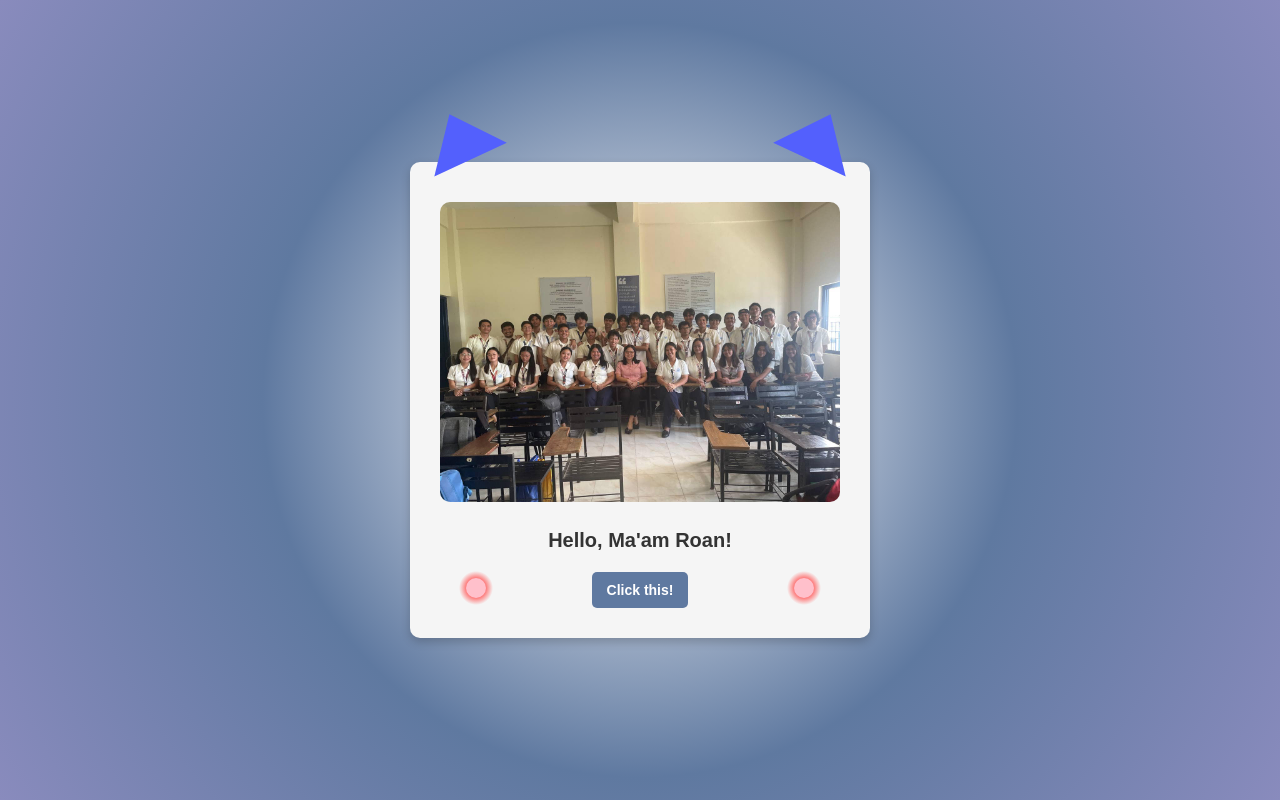
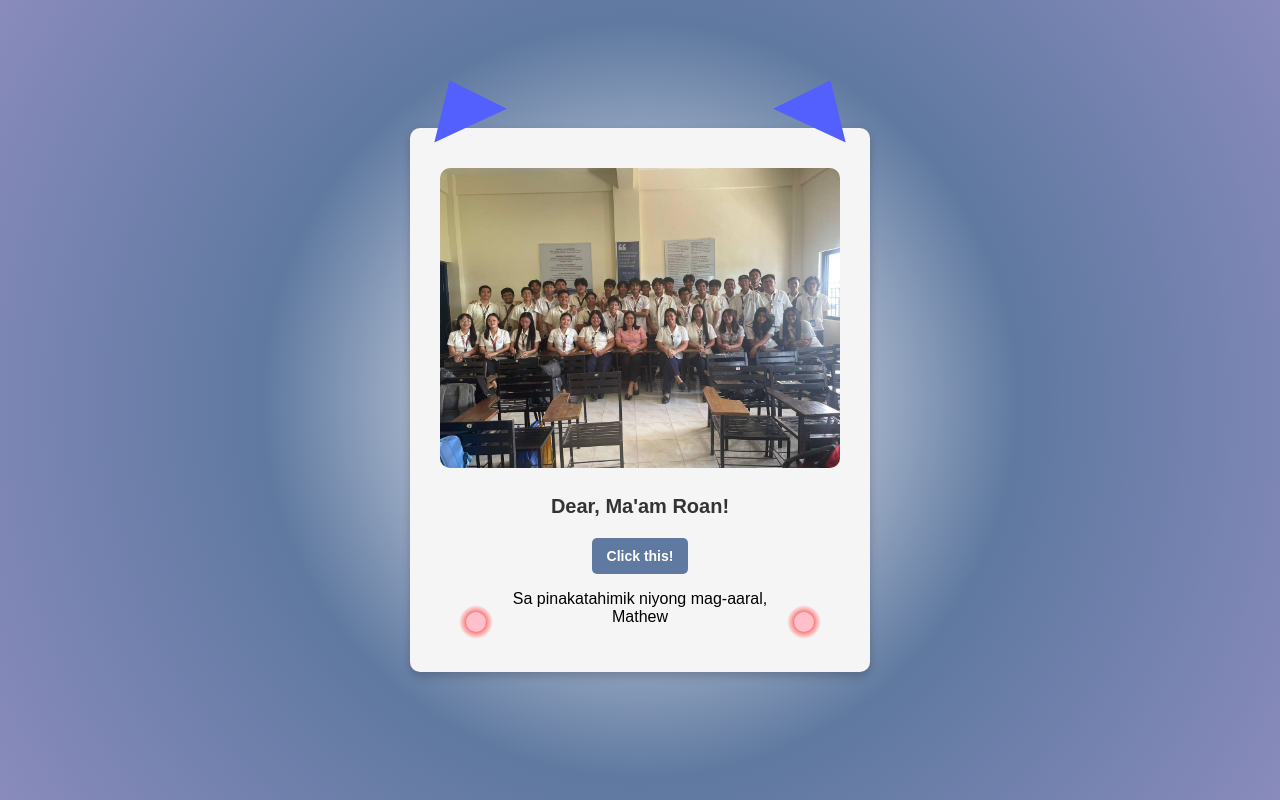
Before and after one commit to mintchoco0624/Special-Laboratory, a plain HTML site: page index.html in a window 1280 px wide. Drawn offline with Linux system fonts and the light colour scheme.

Commit message:
Update index.html

```diff
--- a/index.html
+++ b/index.html
@@ -216,13 +216,14 @@
         <div class="ear-left"></div>
         <div class="ear-right"></div>
         <img src="special1.jpg" alt="Class Picture 1">
-        <h1>Hello, Ma'am Roan!</h1>
+        <h1>Dear, Ma'am Roan!</h1>
         <button id="revealButton">Click this!</button>
         <p class="message" id="message">Advance Merry Christmas po. I really am thankful kasi naeenjoy ko yung subject niyo kahit sa una
             ay nahihirapan ako. But as time goes by, I learned a lot from your subject. And I really do appreciate your passion and hard work
             just to find an alternative way for us to understand every lesson. 'Di na nga po kami nakapag solicit kanina po and nagalit po kayo
             sa amin but we understand naman po kasi iniisip niyo rin kami na hangga't kaya niyo po na pagsabayin pipilitin niyo para lang makauwi kami ng maaga.
             Anyway, Take care always and keep safe po sa inyo ni Sir.</p>
+        <p>Sa pinakatahimik niyong mag-aaral, </br> Mathew</p>
         <img src="special2.jpg" alt="Class Picture 2" class="message">
         <div class="flower flower3"></div>
         <div class="flower flower4"></div>
```
